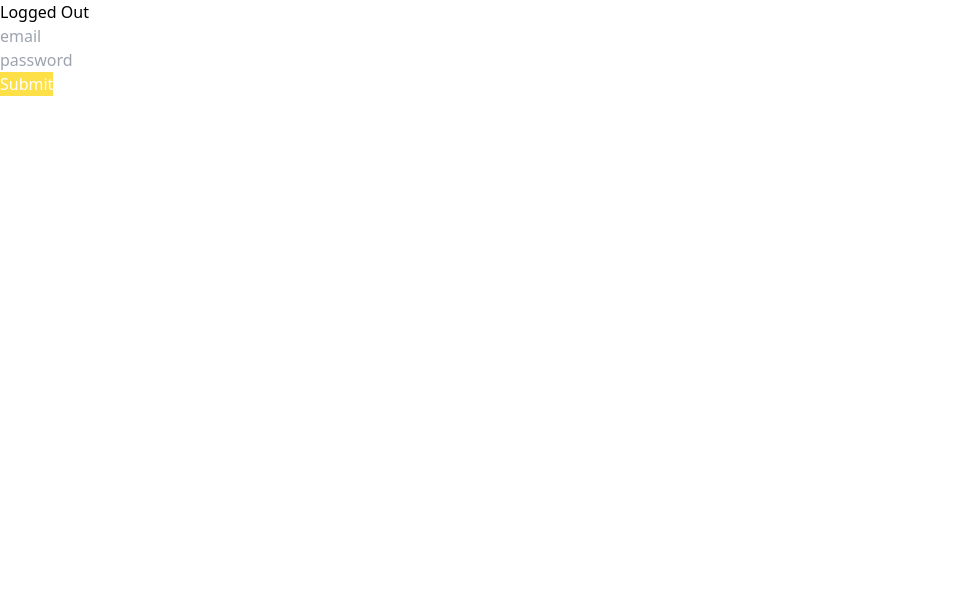
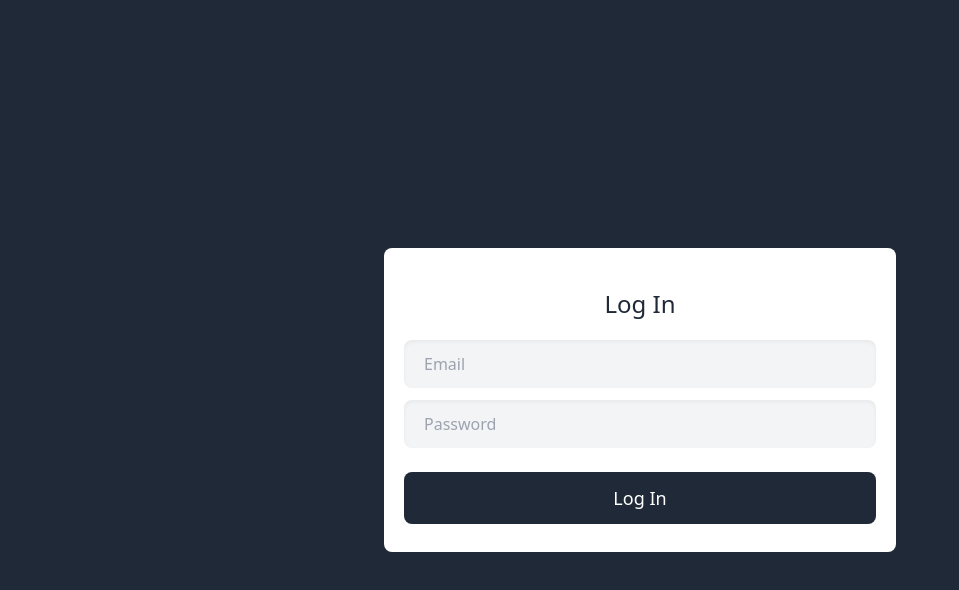
Before and after one commit to dev-hyeonmin/uber-eats-frontend, a React (Create React App) app: page / in a window 1280 px wide. Shown: the top 590 px of the page, without its empty margins (0-959 px from the left). Built offline with nearby package versions, Linux system fonts and the light colour scheme.

Commit message:
Add Login Form

```diff
--- a/package.json
+++ b/package.json
@@ -11,6 +11,7 @@
     "@types/node": "^16.11.36",
     "@types/react": "^18.0.9",
     "@types/react-dom": "^18.0.5",
+    "apollo": "^2.34.0",
     "graphql": "^16.5.0",
     "react": "^18.1.0",
     "react-dom": "^18.1.0",
@@ -21,7 +22,7 @@
     "web-vitals": "^2.1.4"
   },
   "scripts": {
-    "tailwind:build": "npx tailwindcss -i ./src/styles/tailwind.css -o ./src/styles/styles.css",
+    "tailwind:build": "tailwind build -i ./src/styles/tailwind.css -o ./src/styles/styles.css",
     "start": "npm run tailwind:build & react-scripts start",
     "build": "react-scripts build",
     "test": "react-scripts test",
@@ -46,6 +47,7 @@
     ]
   },
   "devDependencies": {
+    "@types/react-router-dom": "^5.3.3",
     "autoprefixer": "^10.4.7",
     "postcss": "^8.4.14"
   }
--- /dev/null
+++ b/src/components/form-error.tsx
@@ -0,0 +1,11 @@
+import React from "react";
+
+interface IFormErrorProps {
+    errorMessage: string;
+}
+
+export const FormError: React.FC<IFormErrorProps> = ({ errorMessage }) => (
+    <span className="font-medium text-red-500">
+        {errorMessage}
+    </span>
+)
--- /dev/null
+++ b/src/pages/create-account.tsx
@@ -0,0 +1,5 @@
+import React from "react";
+
+export const CreateAccount = () => {
+    return <h1>Create Account</h1>;
+}
--- /dev/null
+++ b/src/pages/login.tsx
@@ -0,0 +1,72 @@
+import { gql, useMutation } from "@apollo/client";
+import React, { useRef } from "react";
+import { useForm } from "react-hook-form";
+import { FormError } from "../components/form-error";
+
+const LOGIN_MUTATION = gql`
+    mutation LoginMutation ($email: String!, $password: String!) {
+        login(input: { email: $email, password: $password }) {
+            ok,
+            error,
+            token
+        }
+    }
+`;
+
+interface ILoginForm {
+  email?: string;
+  password?: string;
+}
+
+export const Login = () => {
+    const inputEl = useRef({ required: "email is required" });
+    const { register, getValues, handleSubmit, formState: { errors } } = useForm<ILoginForm>();
+    const [loginMutation] = useMutation(LOGIN_MUTATION);
+    const onSubmit = () => {
+        const { email, password } = getValues();
+        loginMutation({
+            variables: {
+                email,
+                password,
+            },
+        });
+    };
+    return (
+        <div className="h-screen flex items-center justify-center bg-gray-800">
+        <div className="bg-white w-full max-w-lg pt-10 pb-7 rounded-lg text-center">
+            <h3 className="text-2xl text-gray-800">Log In</h3>
+            <form
+            onSubmit={handleSubmit(onSubmit)}
+            className="grid gap-3 mt-5 px-5"
+            >
+            <input
+                {...register("email", {required: "Email is required"})}
+                name="email"
+                required
+                type="email"
+                placeholder="Email"
+                className="input"
+            />
+            {errors.email?.message && (
+                <FormError errorMessage={errors.email?.message}/>
+            )}
+            <input
+                {...register("password", {required: "Password is required", minLength: 10})}
+                required
+                name="password"
+                type="password"
+                placeholder="Password"
+                className="input"
+            />
+            {errors.password?.message && (
+                <FormError errorMessage={errors.password?.message}/>
+            )}
+            {errors.password?.type === "minLength" && (
+                <FormError errorMessage="Password must be more than 10 chars."/>
+            )}
+            <button className="mt-3 btn">Log In</button>
+            </form>
+        </div>
+        </div>
+    );
+};
--- a/src/routers/logged-out-router.tsx
+++ b/src/routers/logged-out-router.tsx
@@ -1,57 +1,15 @@
 import React from "react";
-import { useForm } from "react-hook-form";
-
-interface IForm {
-    email: string;
-    password: string;
-}
+import { BrowserRouter, Route, Routes } from "react-router-dom";
+import { CreateAccount } from "../pages/create-account";
+import { Login } from "../pages/login";
 
 export const LoggedOutRouter = () => {
-    const {register,watch, handleSubmit, formState: { errors } } = useForm<IForm>();
-
-    const onSubmit = () => {
-        console.log(watch());
-    };
-
-    const onInvalid = () => {
-        console.log("cant create account");
-    }
     return (
-        <div>
-            <h1>Logged Out</h1>
-            <form onSubmit={handleSubmit(onSubmit, onInvalid)}>
-                <div>
-                <input
-                    {...register("email", {
-                        required: "This is required",
-                        pattern: /^[A-Za-z0-9._%+-]+@gmail.com$/,
-                    })}
-                    name="email"
-                    type="email"
-                    placeholder="email"
-                    />
-                    {errors.email?.message && (
-                        <span className="font-bold text-red-600">
-                        {errors.email?.message}
-                        </span>
-                    )}
-                    {errors.email?.type === "pattern" && (
-                        <span className="font-bold text-red-600">Only gmail allowed</span>
-                    )}
-                </div>
-                <div>
-                    <input
-                    {...register("password", {
-                        required: true
-                    })}
-                    name="password"
-                    type="password"
-                    required
-                    placeholder="password"
-                />
-                </div>
-                <button className="bg-yellow-300 text-white">Submit</button>
-            </form>
-        </div>
+        <BrowserRouter>
+            <Routes>
+                <Route path="/" element={<Login/>}/>
+                <Route path="/signup" element={<CreateAccount/>}/>
+            </Routes>
+        </BrowserRouter>
     );
 };
--- a/src/styles/styles.css
+++ b/src/styles/styles.css
@@ -466,12 +466,138 @@ Ensure the default browser behavior of the `hidden` attribute.
   --tw-backdrop-sepia:  ;
 }
 
-.bg-yellow-300 {
+.input {
+  border-radius: 0.5rem;
   --tw-bg-opacity: 1;
-  background-color: rgb(253 224 71 / var(--tw-bg-opacity));
+  background-color: rgb(243 244 246 / var(--tw-bg-opacity));
+  padding-top: 0.75rem;
+  padding-bottom: 0.75rem;
+  padding-left: 1.25rem;
+  padding-right: 1.25rem;
+  --tw-shadow: inset 0 2px 4px 0 rgb(0 0 0 / 0.05);
+  --tw-shadow-colored: inset 0 2px 4px 0 var(--tw-shadow-color);
+  box-shadow: var(--tw-ring-offset-shadow, 0 0 #0000), var(--tw-ring-shadow, 0 0 #0000), var(--tw-shadow);
 }
 
-.text-white {
+.input:focus {
+  outline: 2px solid transparent;
+  outline-offset: 2px;
+  --tw-ring-offset-shadow: var(--tw-ring-inset) 0 0 0 var(--tw-ring-offset-width) var(--tw-ring-offset-color);
+  --tw-ring-shadow: var(--tw-ring-inset) 0 0 0 calc(2px + var(--tw-ring-offset-width)) var(--tw-ring-color);
+  box-shadow: var(--tw-ring-offset-shadow), var(--tw-ring-shadow), var(--tw-shadow, 0 0 #0000);
+  --tw-ring-color: rgb(22 163 74 / var(--tw-ring-opacity));
+  --tw-ring-opacity: 0.9;
+}
+
+.btn {
+  border-radius: 0.5rem;
+  --tw-bg-opacity: 1;
+  background-color: rgb(31 41 55 / var(--tw-bg-opacity));
+  padding-top: 0.75rem;
+  padding-bottom: 0.75rem;
+  padding-left: 1.25rem;
+  padding-right: 1.25rem;
+  font-size: 1.125rem;
+  line-height: 1.75rem;
   --tw-text-opacity: 1;
   color: rgb(255 255 255 / var(--tw-text-opacity));
 }
+
+.btn:hover {
+  opacity: 0.9;
+}
+
+.btn:focus {
+  outline: 2px solid transparent;
+  outline-offset: 2px;
+}
+
+.mt-5 {
+  margin-top: 1.25rem;
+}
+
+.mt-3 {
+  margin-top: 0.75rem;
+}
+
+.flex {
+  display: flex;
+}
+
+.grid {
+  display: grid;
+}
+
+.h-screen {
+  height: 100vh;
+}
+
+.w-full {
+  width: 100%;
+}
+
+.max-w-lg {
+  max-width: 32rem;
+}
+
+.items-center {
+  align-items: center;
+}
+
+.justify-center {
+  justify-content: center;
+}
+
+.gap-3 {
+  gap: 0.75rem;
+}
+
+.rounded-lg {
+  border-radius: 0.5rem;
+}
+
+.bg-gray-800 {
+  --tw-bg-opacity: 1;
+  background-color: rgb(31 41 55 / var(--tw-bg-opacity));
+}
+
+.bg-white {
+  --tw-bg-opacity: 1;
+  background-color: rgb(255 255 255 / var(--tw-bg-opacity));
+}
+
+.px-5 {
+  padding-left: 1.25rem;
+  padding-right: 1.25rem;
+}
+
+.pt-10 {
+  padding-top: 2.5rem;
+}
+
+.pb-7 {
+  padding-bottom: 1.75rem;
+}
+
+.text-center {
+  text-align: center;
+}
+
+.text-2xl {
+  font-size: 1.5rem;
+  line-height: 2rem;
+}
+
+.font-medium {
+  font-weight: 500;
+}
+
+.text-red-500 {
+  --tw-text-opacity: 1;
+  color: rgb(239 68 68 / var(--tw-text-opacity));
+}
+
+.text-gray-800 {
+  --tw-text-opacity: 1;
+  color: rgb(31 41 55 / var(--tw-text-opacity));
+}
--- a/src/styles/tailwind.css
+++ b/src/styles/tailwind.css
@@ -1,3 +1,12 @@
 @tailwind base;
 @tailwind components;
+
+.input {
+    @apply bg-gray-100 shadow-inner focus:ring-2  focus:ring-green-600 focus:ring-opacity-90 focus:outline-none py-3 px-5 rounded-lg;
+}
+
+.btn {
+    @apply py-3 px-5 bg-gray-800 text-white  text-lg rounded-lg focus:outline-none hover:opacity-90;
+}
+
 @tailwind utilities;
```
Also changed, not shown: 1 other file (tests, documents, lock files or other folders).
